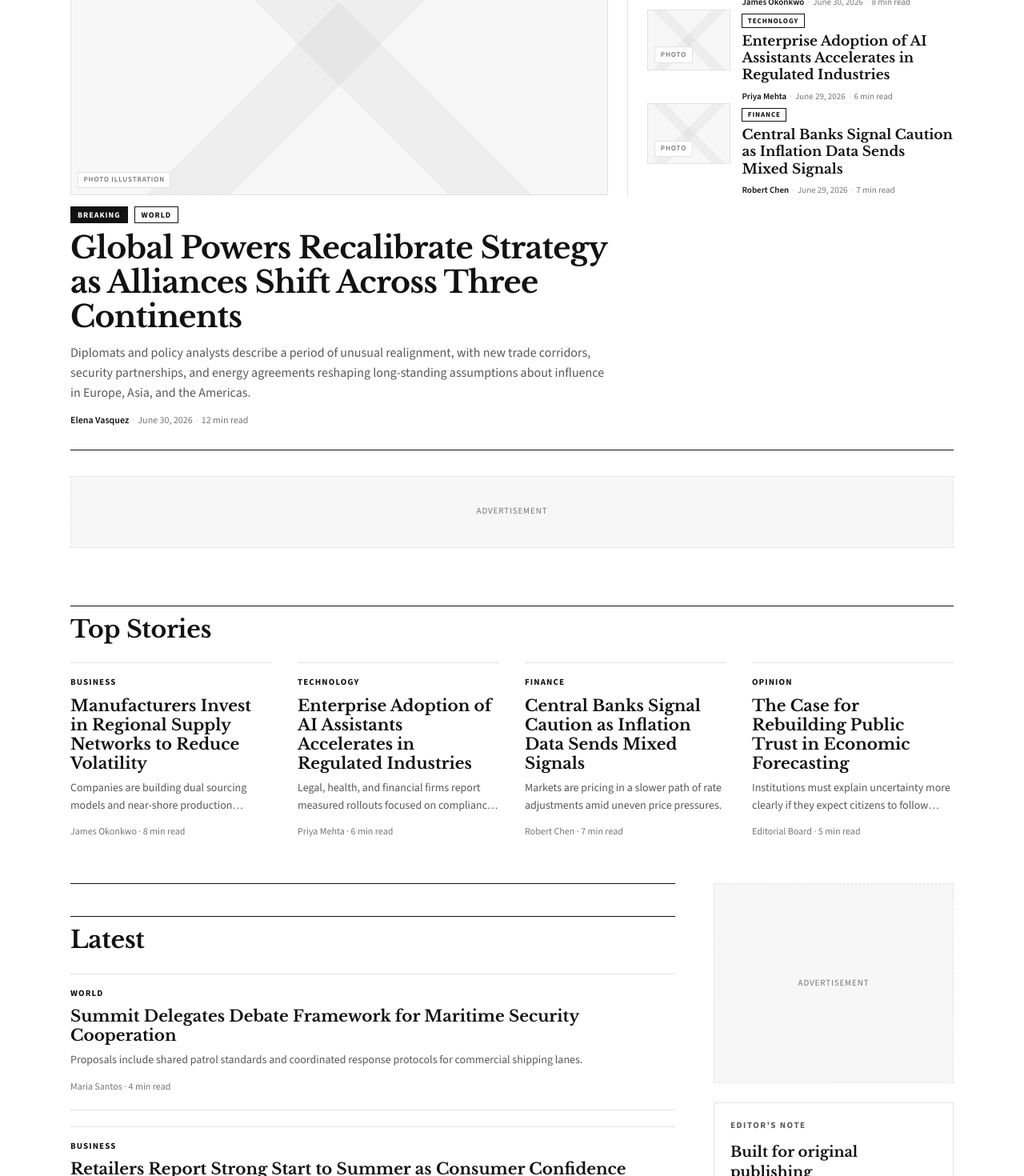
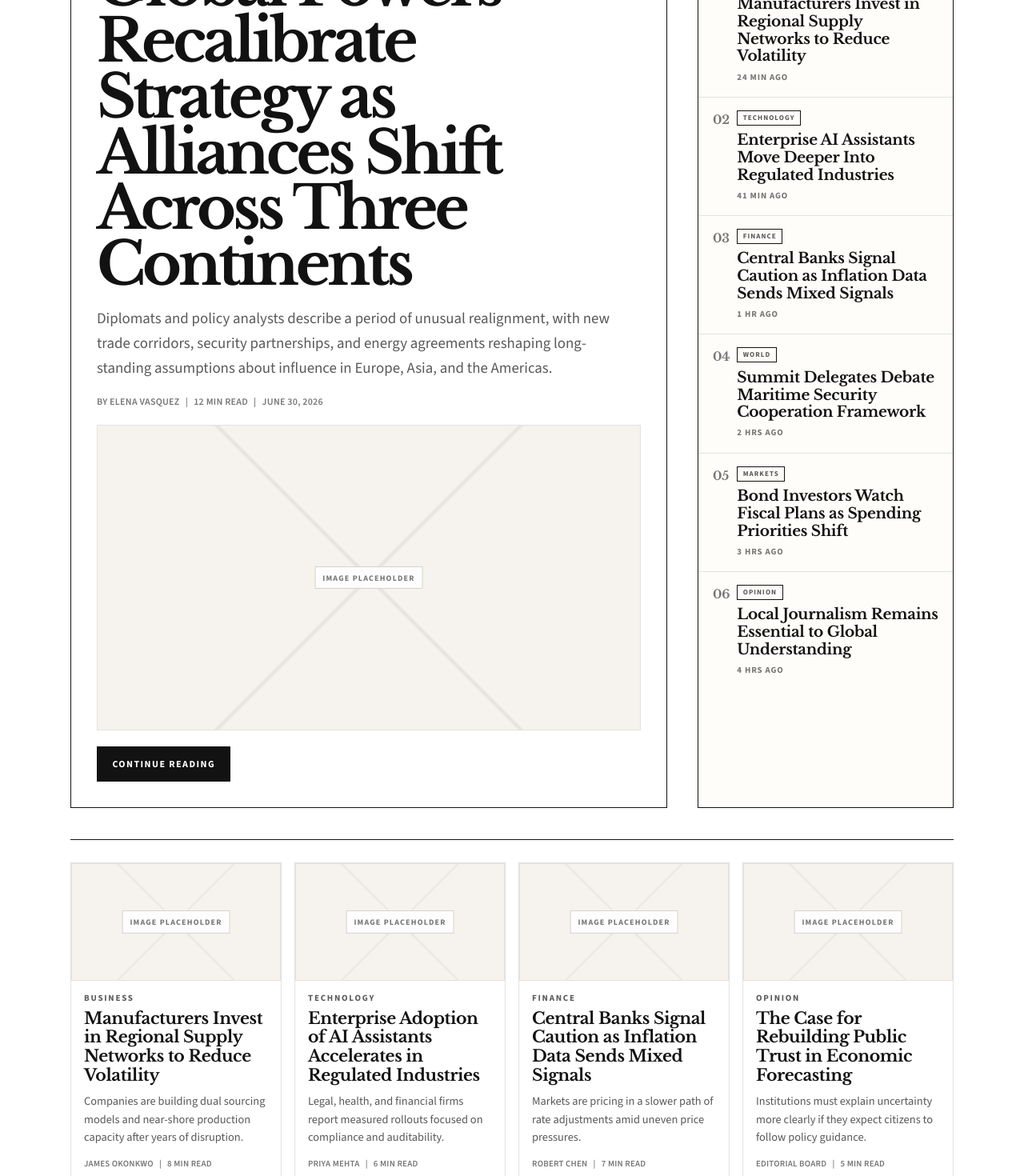
Before and after one commit to karangadhiya07-ship-it/global-intel-times, a Next.js app: page / in a window 1280 px wide. Shown: the part 620-2090 px from the top of the page at 80% size. Built offline with nearby package versions, Linux system fonts and the light colour scheme.

Commit message:
Redesign homepage hero section

```diff
--- a/app/globals.css
+++ b/app/globals.css
@@ -523,291 +523,340 @@ a {
 
 /* Hero section */
 .hero {
-  padding-block: 1.25rem 1.5rem;
-  border-bottom: 1px solid var(--color-ink);
+  padding-block: clamp(2rem, 4vw, 3.5rem);
+  border-bottom: 1px solid var(--color-rule-strong);
+  background: var(--color-surface);
+}
+
+.hero-layout {
+  display: grid;
+  gap: clamp(1.5rem, 3vw, 2.5rem);
+}
+
+@media (min-width: 1024px) {
+  .hero-layout {
+    grid-template-columns: minmax(0, 7fr) minmax(18rem, 3fr);
+    align-items: stretch;
+  }
+}
+
+.hero-lead {
+  display: grid;
+  align-content: start;
+  gap: 1.25rem;
+  padding: clamp(1.25rem, 3vw, 2rem);
+  border: 1px solid var(--color-rule-strong);
+  background: var(--color-surface);
+}
+
+.hero-lead-copy {
+  max-width: 56rem;
+}
+
+.hero-category {
+  margin: 0 0 0.65rem;
+  color: var(--color-ink-muted);
+  font-size: 0.6875rem;
+  font-weight: 800;
+  letter-spacing: 0.16em;
+  line-height: 1;
+  text-transform: uppercase;
+}
+
+.hero-lead-headline {
+  max-width: 58rem;
+  margin: 0;
+  color: var(--color-ink);
+  font-family: var(--font-serif);
+  font-size: clamp(2.45rem, 5.8vw, 5.75rem);
+  font-weight: 700;
+  letter-spacing: -0.055em;
+  line-height: 0.94;
+  text-wrap: balance;
+}
+
+.hero-lead-headline a,
+.hero-strip-card h2,
+.hero-latest-link h2 {
+  transition: color 0.2s ease, opacity 0.2s ease;
+}
+
+.hero-lead-headline a:hover,
+.hero-lead-headline a:focus-visible {
+  color: var(--color-ink-muted);
+}
+
+.hero-lead-summary {
+  max-width: 48rem;
+  margin: 1rem 0 0;
+  color: var(--color-ink-muted);
+  font-size: clamp(1rem, 1.5vw, 1.18rem);
+  line-height: 1.65;
+}
+
+.hero-lead-meta,
+.hero-strip-meta {
+  display: flex;
+  flex-wrap: wrap;
+  align-items: center;
+  gap: 0.45rem;
+  color: var(--color-ink-faint);
+  font-size: 0.75rem;
+  font-weight: 600;
+  letter-spacing: 0.02em;
+  text-transform: uppercase;
+}
+
+.hero-lead-meta {
+  margin-top: 1.1rem;
+}
+
+.hero-photo {
+  position: relative;
+  margin: 0;
+  overflow: hidden;
+  border: 1px solid var(--color-rule);
+  background:
+    linear-gradient(135deg, transparent 49.5%, rgba(18, 18, 18, 0.08) 50%, transparent 50.5%),
+    linear-gradient(45deg, transparent 49.5%, rgba(18, 18, 18, 0.08) 50%, transparent 50.5%),
+    #f6f3ee;
+}
+
+.hero-photo--lead {
+  aspect-ratio: 16 / 9;
+  min-height: 15rem;
+}
+
+.hero-photo--strip {
+  aspect-ratio: 16 / 9;
+}
+
+.hero-photo-label {
+  position: absolute;
+  left: 50%;
+  top: 50%;
+  border: 1px solid #d6d0c6;
+  background: rgba(255, 255, 255, 0.88);
+  color: var(--color-ink-faint);
+  font-size: 0.625rem;
+  font-weight: 800;
+  letter-spacing: 0.12em;
+  padding: 0.35rem 0.55rem;
+  text-transform: uppercase;
+  transform: translate(-50%, -50%);
+  white-space: nowrap;
+}
+
+.hero-continue-link {
+  display: inline-flex;
+  justify-self: start;
+  align-items: center;
+  min-height: 2.75rem;
+  padding: 0.8rem 1.15rem;
+  border: 1px solid var(--color-ink);
+  background: var(--color-ink);
+  color: var(--color-surface);
+  font-size: 0.75rem;
+  font-weight: 800;
+  letter-spacing: 0.12em;
+  line-height: 1;
+  text-transform: uppercase;
+  transition: background-color 0.2s ease, color 0.2s ease, transform 0.2s ease;
+}
+
+.hero-continue-link:hover,
+.hero-continue-link:focus-visible {
+  background: var(--color-surface);
+  color: var(--color-ink);
+  transform: translateY(-1px);
+}
+
+.hero-latest {
+  border: 1px solid var(--color-rule-strong);
+  background: #fffdf9;
+}
+
+.hero-latest-heading {
+  padding: 1rem 1.1rem;
+  border-bottom: 1px solid var(--color-rule-strong);
+}
+
+.hero-latest-heading p {
+  margin: 0;
+  font-family: var(--font-serif);
+  font-size: clamp(1.2rem, 2vw, 1.55rem);
+  font-weight: 700;
+  letter-spacing: -0.02em;
+  line-height: 1;
+}
+
+.hero-latest-list {
+  margin: 0;
+  padding: 0;
+  list-style: none;
+  counter-reset: latest-headlines;
+}
+
+.hero-latest-list li {
+  border-bottom: 1px solid var(--color-rule);
+  counter-increment: latest-headlines;
+}
+
+.hero-latest-list li:last-child {
+  border-bottom: none;
+}
+
+.hero-latest-link {
+  position: relative;
+  display: grid;
+  gap: 0.45rem;
+  min-height: 6.25rem;
+  padding: 1rem 1.1rem 1rem 3rem;
+  color: inherit;
+  transition: background-color 0.2s ease, padding-left 0.2s ease;
+}
+
+.hero-latest-link::before {
+  content: counter(latest-headlines, decimal-leading-zero);
+  position: absolute;
+  left: 1.1rem;
+  top: 1.05rem;
+  color: var(--color-ink-faint);
+  font-family: var(--font-serif);
+  font-size: 0.95rem;
+  font-weight: 700;
+}
+
+.hero-latest-link:hover,
+.hero-latest-link:focus-visible {
+  background: var(--color-surface-muted);
+  padding-left: 3.25rem;
+}
+
+.hero-latest-badge {
+  width: max-content;
+  border: 1px solid var(--color-rule-strong);
+  color: var(--color-ink-muted);
+  font-size: 0.56rem;
+  font-weight: 800;
+  letter-spacing: 0.12em;
+  line-height: 1;
+  padding: 0.25rem 0.4rem;
+  text-transform: uppercase;
+}
+
+.hero-latest-link h2 {
+  margin: 0;
+  color: var(--color-ink);
+  font-family: var(--font-serif);
+  font-size: clamp(1rem, 1.45vw, 1.16rem);
+  font-weight: 700;
+  letter-spacing: -0.015em;
+  line-height: 1.18;
+}
+
+.hero-latest-link:hover h2,
+.hero-latest-link:focus-visible h2 {
+  opacity: 0.72;
+}
+
+.hero-latest-link time {
+  color: var(--color-ink-faint);
+  font-size: 0.68rem;
+  font-weight: 700;
+  letter-spacing: 0.08em;
+  text-transform: uppercase;
+}
+
+.hero-news-strip {
+  display: grid;
+  gap: 1rem;
+  margin-top: clamp(1.5rem, 3vw, 2.5rem);
+  padding-top: clamp(1.25rem, 2.5vw, 1.75rem);
+  border-top: 1px solid var(--color-rule-strong);
 }
 
 @media (min-width: 640px) {
-  .hero {
-    padding-block: 1.5rem 1.75rem;
+  .hero-news-strip {
+    grid-template-columns: repeat(2, minmax(0, 1fr));
   }
 }
 
-.hero-grid {
-  display: grid;
-  gap: 1.25rem;
-}
-
-@media (min-width: 1024px) {
-  .hero-grid {
-    grid-template-columns: minmax(0, 1.65fr) minmax(0, 1fr);
-    gap: 1.5rem;
-    align-items: start;
+@media (min-width: 1100px) {
+  .hero-news-strip {
+    grid-template-columns: repeat(4, minmax(0, 1fr));
   }
 }
 
-.hero-featured-link,
-.hero-secondary-link {
-  display: block;
-  color: inherit;
-  transition: opacity 0.25s ease;
+.hero-strip-card {
+  min-width: 0;
+  border: 1px solid var(--color-rule);
+  background: var(--color-surface);
+  transition: border-color 0.2s ease, transform 0.2s ease;
 }
 
-.hero-featured-link:hover,
-.hero-secondary-link:hover {
-  opacity: 0.92;
+.hero-strip-card:hover,
+.hero-strip-card:focus-within {
+  border-color: var(--color-ink);
+  transform: translateY(-2px);
 }
 
-.hero-image {
-  position: relative;
-  margin: 0;
-  overflow: hidden;
-  background-color: var(--color-surface-muted);
-  background-image:
-    linear-gradient(
-      135deg,
-      transparent 45%,
-      rgba(18, 18, 18, 0.04) 45%,
-      rgba(18, 18, 18, 0.04) 55%,
-      transparent 55%
-    ),
-    linear-gradient(
-      45deg,
-      transparent 45%,
-      rgba(18, 18, 18, 0.04) 45%,
-      rgba(18, 18, 18, 0.04) 55%,
-      transparent 55%
-    );
-  border: 1px solid var(--color-rule);
-  transition:
-    border-color 0.25s ease,
-    transform 0.35s ease;
+.hero-strip-link {
+  display: grid;
+  color: inherit;
 }
 
-.hero-image--lead {
-  aspect-ratio: 16 / 9;
+.hero-strip-body {
+  padding: 1rem;
 }
 
-.hero-image--thumb {
-  flex-shrink: 0;
-  width: 5.5rem;
-  height: 4rem;
+.hero-strip-body .hero-category {
+  margin-bottom: 0.55rem;
 }
 
-@media (min-width: 640px) {
-  .hero-image--thumb {
-    width: 6.5rem;
-    height: 4.75rem;
-  }
+.hero-strip-card h2 {
+  margin: 0;
+  color: var(--color-ink);
+  font-family: var(--font-serif);
+  font-size: clamp(1.05rem, 1.6vw, 1.35rem);
+  font-weight: 700;
+  letter-spacing: -0.02em;
+  line-height: 1.15;
 }
 
-.group:hover .hero-image {
-  border-color: var(--color-ink);
+.hero-strip-card:hover h2,
+.hero-strip-card:focus-within h2 {
+  opacity: 0.74;
 }
 
-.hero-featured-link:hover .hero-image--lead {
-  transform: scale(1.005);
+.hero-strip-card p:not(.hero-category) {
+  margin: 0.65rem 0 0;
+  color: var(--color-ink-muted);
+  font-size: 0.9rem;
+  line-height: 1.55;
 }
 
-.hero-image-label {
-  position: absolute;
-  bottom: 0.5rem;
-  left: 0.5rem;
-  font-size: 0.5625rem;
-  font-weight: 600;
-  letter-spacing: 0.1em;
-  text-transform: uppercase;
-  color: var(--color-ink-faint);
-  background: rgba(255, 255, 255, 0.92);
-  padding: 0.15rem 0.4rem;
-  border: 1px solid var(--color-rule);
+.hero-strip-meta {
+  margin-top: 0.85rem;
+  font-size: 0.68rem;
 }
 
-.hero-featured-body {
-  padding-top: 0.875rem;
-}
+@media (max-width: 760px) {
+  .hero {
+    padding-block: 1.5rem 2rem;
+  }
 
-.hero-badges {
-  display: flex;
-  flex-wrap: wrap;
-  align-items: center;
-  gap: 0.5rem;
-  margin-bottom: 0.625rem;
-}
+  .hero-lead {
+    padding: 1rem;
+  }
 
-.hero-badge {
-  display: inline-block;
-  font-size: 0.625rem;
-  font-weight: 700;
-  letter-spacing: 0.1em;
-  text-transform: uppercase;
-  line-height: 1;
-  padding: 0.3rem 0.5rem;
-  border: 1px solid var(--color-ink);
-}
+  .hero-lead-headline {
+    font-size: clamp(2rem, 11vw, 3.25rem);
+  }
 
-.hero-badge--breaking {
-  background: var(--color-ink);
-  color: var(--color-surface);
-}
-
-.hero-badge--category {
-  background: transparent;
-  color: var(--color-ink);
-}
-
-.hero-badge--sm {
-  font-size: 0.5625rem;
-  padding: 0.2rem 0.4rem;
-  margin-bottom: 0.375rem;
-}
-
-.hero-headline {
-  font-family: var(--font-serif);
-  font-size: clamp(1.5rem, 3.5vw, 2.375rem);
-  font-weight: 700;
-  letter-spacing: -0.02em;
-  line-height: 1.12;
-  margin: 0;
-  transition: opacity 0.25s ease;
-}
-
-.hero-featured-link:hover .hero-headline {
-  opacity: 0.78;
-}
-
-.hero-dek {
-  margin: 0.625rem 0 0;
-  font-size: 0.9375rem;
-  line-height: 1.55;
-  color: var(--color-ink-muted);
-  display: -webkit-box;
-  -webkit-line-clamp: 3;
-  -webkit-box-orient: vertical;
-  overflow: hidden;
-}
-
-@media (min-width: 640px) {
-  .hero-dek {
-    font-size: 1rem;
-    margin-top: 0.75rem;
+  .hero-latest-link {
+    min-height: auto;
   }
-}
-
-.hero-byline {
-  display: flex;
-  flex-wrap: wrap;
-  align-items: center;
-  gap: 0.25rem;
-  margin-top: 0.75rem;
-  font-size: 0.75rem;
-  color: var(--color-ink-faint);
-}
-
-.hero-byline--compact {
-  margin-top: 0.5rem;
-  font-size: 0.6875rem;
-}
-
-.hero-byline-author {
-  font-weight: 600;
-  color: var(--color-ink);
-}
-
-.hero-byline-sep {
-  opacity: 0.45;
-}
-
-.hero-secondary {
-  border-top: 1px solid var(--color-rule);
-  padding-top: 1rem;
-}
-
-@media (min-width: 1024px) {
-  .hero-secondary {
-    border-top: none;
-    border-left: 1px solid var(--color-rule);
-    padding-top: 0;
-    padding-left: 1.5rem;
-  }
-}
-
-.hero-secondary-label {
-  margin: 0 0 0.75rem;
-  font-size: 0.6875rem;
-  font-weight: 700;
-  letter-spacing: 0.14em;
-  text-transform: uppercase;
-  color: var(--color-ink-muted);
-}
-
-.hero-secondary-list {
-  margin: 0;
-  padding: 0;
-  list-style: none;
-}
-
-.hero-secondary-item {
-  border-top: 1px solid var(--color-rule);
-}
-
-.hero-secondary-item:first-child {
-  border-top: none;
-}
-
-.hero-secondary-link {
-  display: flex;
-  gap: 0.875rem;
-  padding-block: 0.875rem;
-  transition: background-color 0.25s ease;
-}
-
-.hero-secondary-item:first-child .hero-secondary-link {
-  padding-top: 0;
-}
-
-.hero-secondary-item:last-child .hero-secondary-link {
-  padding-bottom: 0;
-}
-
-.hero-secondary-link:hover {
-  opacity: 1;
-}
-
-.group:hover .hero-secondary-link {
-  background: linear-gradient(
-    to right,
-    var(--color-surface-muted),
-    transparent
-  );
-}
-
-.hero-secondary-content {
-  flex: 1;
-  min-width: 0;
-}
-
-.hero-secondary-headline {
-  font-family: var(--font-serif);
-  font-size: 0.9375rem;
-  font-weight: 700;
-  line-height: 1.25;
-  margin: 0;
-  transition: opacity 0.25s ease;
-}
-
-@media (min-width: 640px) {
-  .hero-secondary-headline {
-    font-size: 1.0625rem;
-  }
-}
-
-.hero-secondary-link:hover .hero-secondary-headline {
-  opacity: 0.72;
-}
-
-.group:hover .hero-image--thumb {
-  transform: scale(1.03);
 }
 
 /* Article cards */
--- a/app/page.tsx
+++ b/app/page.tsx
@@ -32,37 +32,67 @@ const leadStory: Article = {
 
 const heroSecondary: Article[] = [
   {
-    id: "top-1",
+    id: "latest-headline-1",
     category: "Business",
     headline:
       "Manufacturers Invest in Regional Supply Networks to Reduce Volatility",
     summary:
       "Companies are building dual sourcing models and near-shore production capacity after years of disruption.",
     author: "James Okonkwo",
-    time: "8 min read",
+    time: "24 min ago",
     publishedDate: "June 30, 2026",
   },
   {
-    id: "top-2",
+    id: "latest-headline-2",
     category: "Technology",
     headline:
-      "Enterprise Adoption of AI Assistants Accelerates in Regulated Industries",
+      "Enterprise AI Assistants Move Deeper Into Regulated Industries",
     summary:
       "Legal, health, and financial firms report measured rollouts focused on compliance and auditability.",
     author: "Priya Mehta",
-    time: "6 min read",
-    publishedDate: "June 29, 2026",
+    time: "41 min ago",
+    publishedDate: "June 30, 2026",
   },
   {
-    id: "top-3",
+    id: "latest-headline-3",
     category: "Finance",
     headline:
       "Central Banks Signal Caution as Inflation Data Sends Mixed Signals",
     summary:
       "Markets are pricing in a slower path of rate adjustments amid uneven price pressures.",
     author: "Robert Chen",
-    time: "7 min read",
-    publishedDate: "June 29, 2026",
+    time: "1 hr ago",
+    publishedDate: "June 30, 2026",
+  },
+  {
+    id: "latest-headline-4",
+    category: "World",
+    headline: "Summit Delegates Debate Maritime Security Cooperation Framework",
+    summary:
+      "Proposals include shared patrol standards and coordinated response protocols for commercial shipping lanes.",
+    author: "Maria Santos",
+    time: "2 hrs ago",
+    publishedDate: "June 30, 2026",
+  },
+  {
+    id: "latest-headline-5",
+    category: "Markets",
+    headline: "Bond Investors Watch Fiscal Plans as Spending Priorities Shift",
+    summary:
+      "Investors are assessing how infrastructure and defense outlays may affect borrowing costs over the next year.",
+    author: "Thomas Wright",
+    time: "3 hrs ago",
+    publishedDate: "June 30, 2026",
+  },
+  {
+    id: "latest-headline-6",
+    category: "Opinion",
+    headline: "Local Journalism Remains Essential to Global Understanding",
+    summary:
+      "National narratives often miss granular reporting that explains how policy actually reaches communities.",
+    author: "Nina Kowalski",
+    time: "4 hrs ago",
+    publishedDate: "June 30, 2026",
   },
 ];
 
@@ -263,93 +293,82 @@ const sectionArticles: Record<string, Article[]> = {
 function HeroSection({
   featured,
   secondary,
+  strip,
 }: {
   featured: Article;
   secondary: Article[];
+  strip: Article[];
 }) {
   return (
     <section className="hero" aria-label="Featured stories">
-      <div className="hero-grid">
-        <article className="hero-featured">
-          <a href="#" className="hero-featured-link group">
-            <figure className="hero-image hero-image--lead">
-              <span className="hero-image-label">Photo Illustration</span>
-            </figure>
-            <div className="hero-featured-body">
-              <div className="hero-badges">
-                {featured.breaking && (
-                  <span className="hero-badge hero-badge--breaking">
-                    Breaking
-                  </span>
-                )}
-                <span className="hero-badge hero-badge--category">
-                  {featured.category}
-                </span>
-              </div>
-              <h2 className="hero-headline">{featured.headline}</h2>
-              <p className="hero-dek">{featured.summary}</p>
-              <footer className="hero-byline">
-                <span className="hero-byline-author">{featured.author}</span>
-                {featured.publishedDate && (
-                  <>
-                    <span className="hero-byline-sep" aria-hidden="true">
-                      ·
-                    </span>
-                    <time dateTime="2026-06-30">{featured.publishedDate}</time>
-                  </>
-                )}
-                <span className="hero-byline-sep" aria-hidden="true">
-                  ·
-                </span>
-                <span>{featured.time}</span>
-              </footer>
+      <div className="hero-layout">
+        <article className="hero-lead">
+          <div className="hero-lead-copy">
+            <p className="hero-category">{featured.category}</p>
+            <h1 className="hero-lead-headline">
+              <a href="#">{featured.headline}</a>
+            </h1>
+            <p className="hero-lead-summary">{featured.summary}</p>
+            <div className="hero-lead-meta" aria-label="Featured story details">
+              <span>By {featured.author}</span>
+              <span aria-hidden="true">|</span>
+              <span>{featured.time}</span>
+              {featured.publishedDate && (
+                <>
+                  <span aria-hidden="true">|</span>
+                  <time dateTime="2026-06-30">{featured.publishedDate}</time>
+                </>
+              )}
             </div>
+          </div>
+
+          <figure className="hero-photo hero-photo--lead">
+            <span className="hero-photo-label">Image Placeholder</span>
+          </figure>
+
+          <a href="#" className="hero-continue-link">
+            Continue Reading
           </a>
         </article>
 
-        <aside className="hero-secondary" aria-label="More featured stories">
-          <p className="hero-secondary-label">Also in the News</p>
-          <ul className="hero-secondary-list">
+        <aside className="hero-latest" aria-label="Latest headlines">
+          <div className="hero-latest-heading">
+            <p>Latest Headlines</p>
+          </div>
+          <ol className="hero-latest-list">
             {secondary.map((article) => (
               <li key={article.id}>
-                <article className="hero-secondary-item group">
-                  <a href="#" className="hero-secondary-link">
-                    <figure className="hero-image hero-image--thumb">
-                      <span className="hero-image-label">Photo</span>
-                    </figure>
-                    <div className="hero-secondary-content">
-                      <span className="hero-badge hero-badge--category hero-badge--sm">
-                        {article.category}
-                      </span>
-                      <h3 className="hero-secondary-headline">
-                        {article.headline}
-                      </h3>
-                      <footer className="hero-byline hero-byline--compact">
-                        <span className="hero-byline-author">
-                          {article.author}
-                        </span>
-                        {article.publishedDate && (
-                          <>
-                            <span className="hero-byline-sep" aria-hidden="true">
-                              ·
-                            </span>
-                            <time dateTime="2026-06-29">
-                              {article.publishedDate}
-                            </time>
-                          </>
-                        )}
-                        <span className="hero-byline-sep" aria-hidden="true">
-                          ·
-                        </span>
-                        <span>{article.time}</span>
-                      </footer>
-                    </div>
-                  </a>
-                </article>
+                <a href="#" className="hero-latest-link">
+                  <span className="hero-latest-badge">{article.category}</span>
+                  <h2>{article.headline}</h2>
+                  <time dateTime="2026-06-30">{article.time}</time>
+                </a>
               </li>
             ))}
-          </ul>
+          </ol>
         </aside>
+      </div>
+
+      <div className="hero-news-strip" aria-label="More top stories">
+        {strip.map((article) => (
+          <article className="hero-strip-card" key={article.id}>
+            <a href="#" className="hero-strip-link">
+              <figure className="hero-photo hero-photo--strip">
+                <span className="hero-photo-label">Image Placeholder</span>
+              </figure>
+              <div className="hero-strip-body">
+                <p className="hero-category">{article.category}</p>
+                <h2>{article.headline}</h2>
+                <p>{article.summary}</p>
+                <div className="hero-strip-meta">
+                  <span>{article.author}</span>
+                  <span aria-hidden="true">|</span>
+                  <span>{article.time}</span>
+                </div>
+              </div>
+            </a>
+          </article>
+        ))}
       </div>
     </section>
   );
@@ -418,7 +437,7 @@ export default function Home() {
     <>
       <main className="flex-1">
         <div className="content-container">
-          <HeroSection featured={leadStory} secondary={heroSecondary} />
+          <HeroSection featured={leadStory} secondary={heroSecondary} strip={topStories} />
 
           <div
             className="ad-slot ad-slot-leaderboard my-6 sm:my-8"
```
